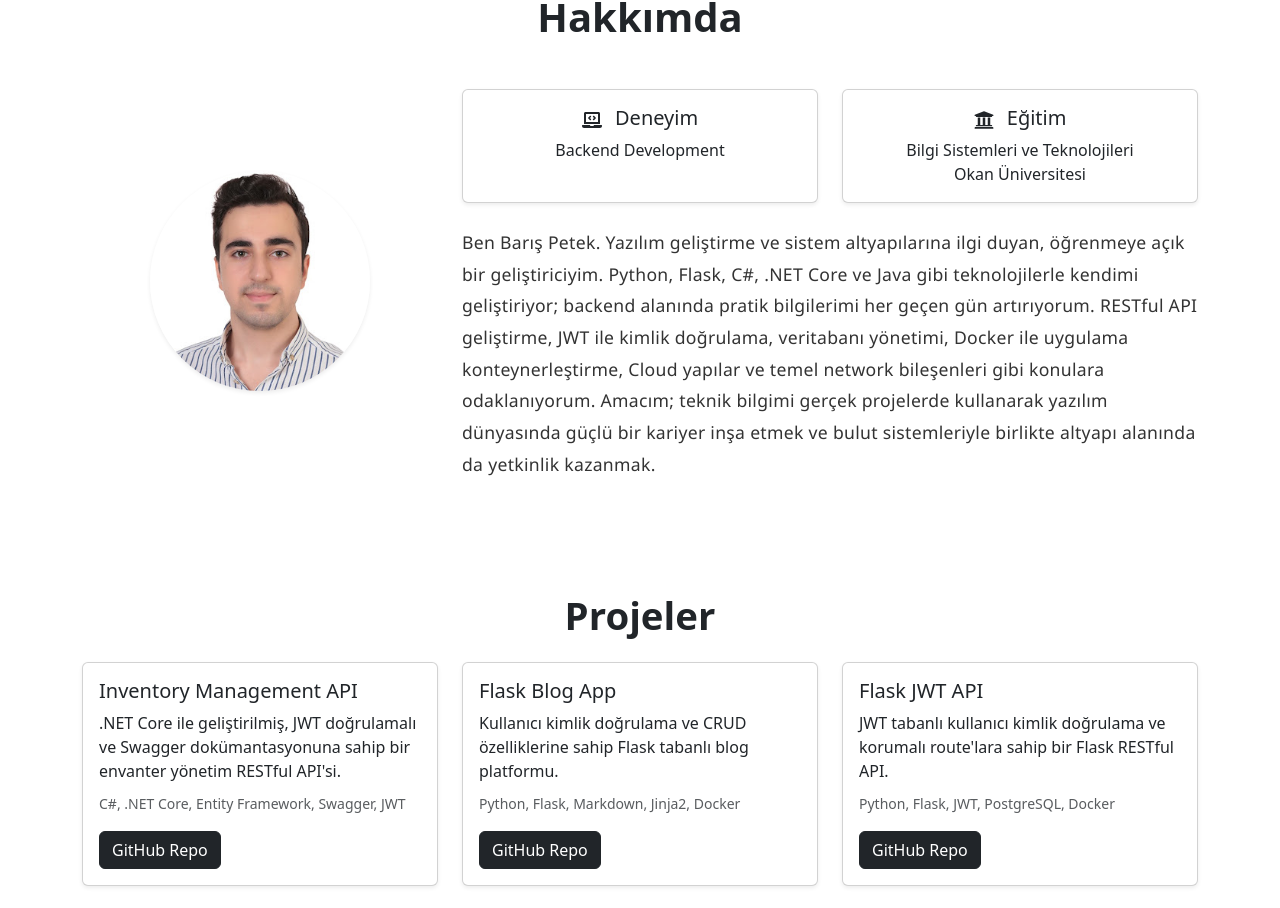
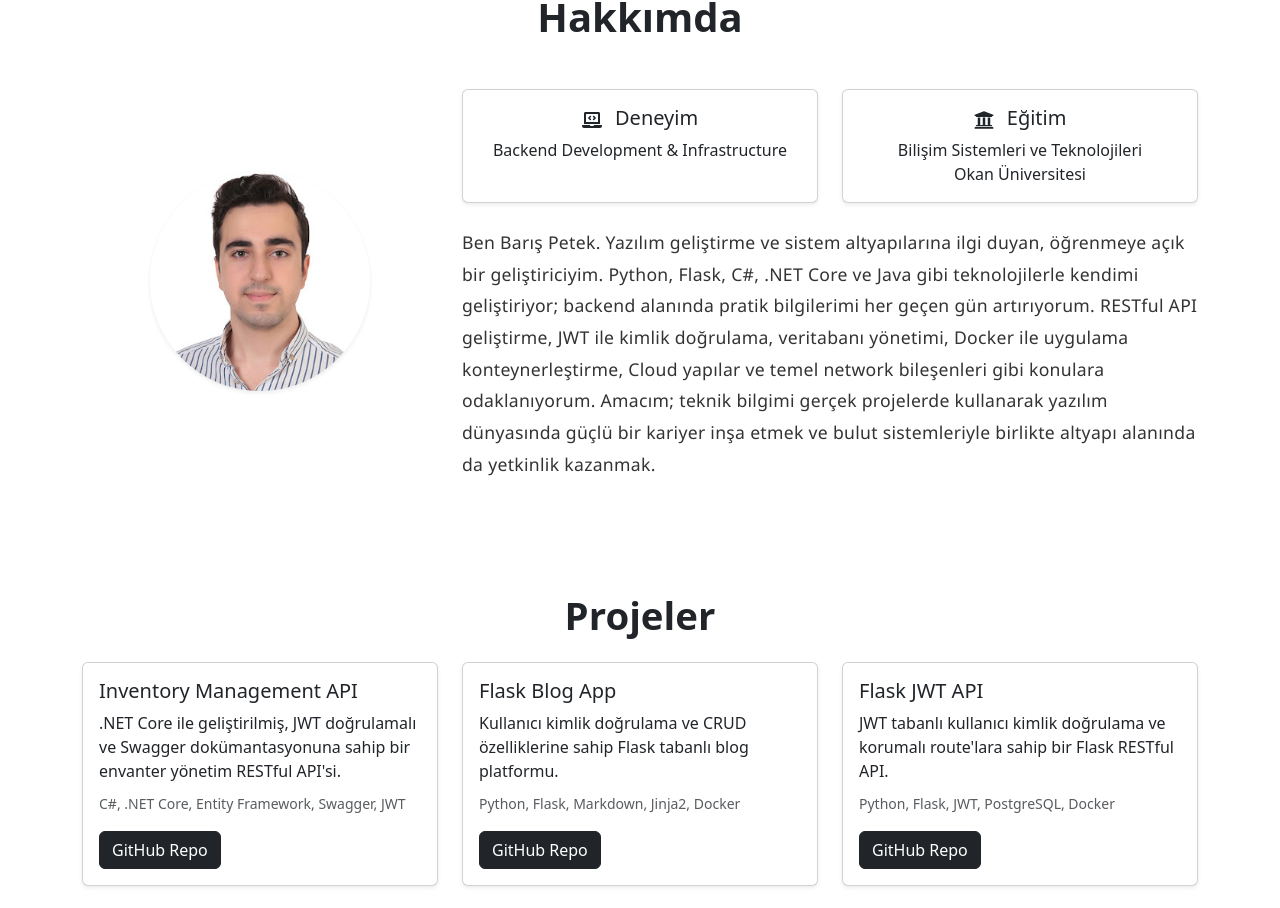
Before and after one commit to barispetek/barispetekwebsite, a React (Create React App) app: page / in a window 1280 px wide. Shown: the part 791-1699 px from the top of the page. Built offline with nearby package versions, Linux system fonts and the light colour scheme.

Commit message:
Update About section with experience details

```diff
--- a/src/pages/About.js
+++ b/src/pages/About.js
@@ -29,7 +29,7 @@ function About() {
                   <Card.Title className="mb-2 fs-5">
                     <FaLaptopCode className="me-2" /> Deneyim
                   </Card.Title>
-                  <Card.Text>Backend Development</Card.Text>
+                  <Card.Text>Backend Development & Infrastructure</Card.Text>
                 </Card.Body>
               </Card>
             </Col>
@@ -40,7 +40,7 @@ function About() {
                     <FaUniversity className="me-2" /> Eğitim
                   </Card.Title>
                   <Card.Text>
-                    Bilgi Sistemleri ve Teknolojileri <br />
+                    Bilişim Sistemleri ve Teknolojileri <br />
                     Okan Üniversitesi
                   </Card.Text>
                 </Card.Body>
```
